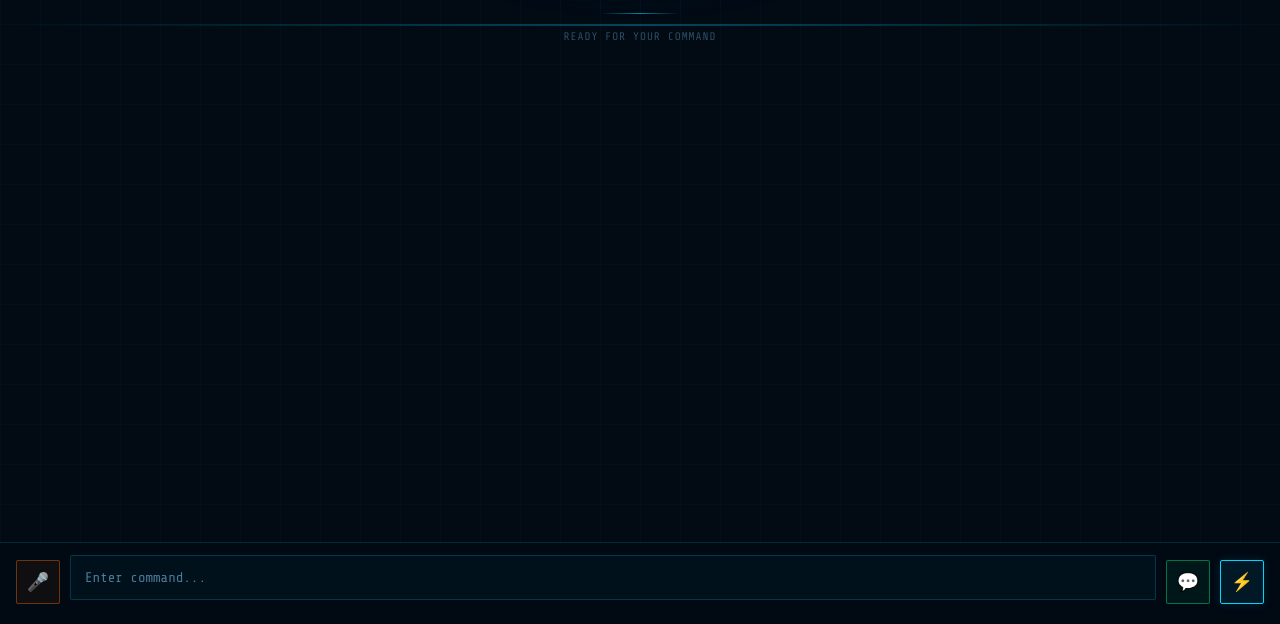
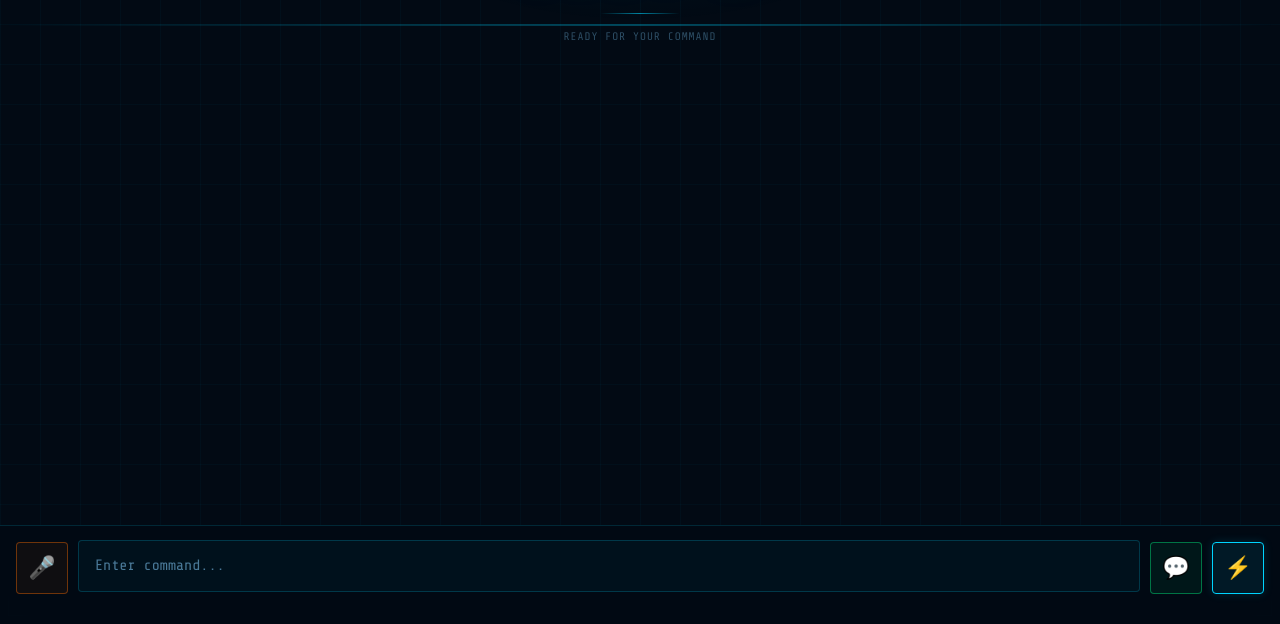
Before and after one commit to hamidumuhammed911-commits/jarvis-ai, a plain HTML site: page index.html in a window 1280 px wide. Shown: the part 176-800 px from the top of the page. Drawn offline with nearby package versions, Linux system fonts and the light colour scheme.

Commit message:
Update index.html

```diff
--- a/index.html
+++ b/index.html
@@ -326,54 +326,60 @@
     /* ── INPUT AREA ── */
     footer {
       position: relative; z-index: 10;
-      padding: 12px 16px 20px;
+      padding: 14px 16px 28px;
       border-top: 1px solid rgba(0,212,255,0.15);
       background: rgba(2,10,20,0.97);
       backdrop-filter: blur(10px);
     }
 
-    .input-row { display: flex; gap: 10px; align-items: flex-end; }
+    .input-row { display: flex; gap: 10px; align-items: center; }
     .input-wrap { flex: 1; position: relative; }
 
     #userInput {
       width: 100%;
       background: rgba(0,212,255,0.04);
       border: 1px solid rgba(0,212,255,0.2);
-      border-radius: 2px;
+      border-radius: 4px;
       color: var(--text);
       font-family: 'Share Tech Mono', monospace;
-      font-size: 14px;
-      padding: 11px 14px;
+      font-size: 15px;
+      padding: 14px 16px;
       resize: none; outline: none;
       line-height: 1.5;
-      max-height: 100px; min-height: 44px;
+      max-height: 120px; min-height: 52px;
       transition: border-color 0.2s, box-shadow 0.2s;
+      -webkit-appearance: none;
     }
     #userInput:focus { border-color: rgba(0,212,255,0.5); box-shadow: 0 0 12px rgba(0,212,255,0.1); }
     #userInput::placeholder { color: var(--text-dim); }
 
     .btn-send {
-      width: 44px; height: 44px; border-radius: 2px;
+      width: 52px; height: 52px; border-radius: 4px;
       border: 1px solid var(--accent);
       background: rgba(0,212,255,0.08);
-      color: var(--accent); font-size: 18px;
+      color: var(--accent); font-size: 22px;
       cursor: pointer;
       display: flex; align-items: center; justify-content: center;
-      transition: all 0.2s; flex-shrink: 0;
+      transition: all 0.15s; flex-shrink: 0;
       box-shadow: 0 0 10px rgba(0,212,255,0.15);
+      -webkit-tap-highlight-color: rgba(0,212,255,0.2);
+      touch-action: manipulation;
     }
-    .btn-send:active { background: rgba(0,212,255,0.2); box-shadow: var(--glow); transform: scale(0.95); }
+    .btn-send:active { background: rgba(0,212,255,0.3); box-shadow: var(--glow); transform: scale(0.93); }
     .btn-send:disabled { opacity: 0.3; cursor: not-allowed; }
 
     .btn-voice {
-      width: 44px; height: 44px; border-radius: 2px;
+      width: 52px; height: 52px; border-radius: 4px;
       border: 1px solid rgba(255,107,0,0.4);
       background: rgba(255,107,0,0.06);
-      color: var(--accent3); font-size: 18px;
+      color: var(--accent3); font-size: 22px;
       cursor: pointer;
       display: flex; align-items: center; justify-content: center;
-      transition: all 0.2s; flex-shrink: 0;
+      transition: all 0.15s; flex-shrink: 0;
+      -webkit-tap-highlight-color: rgba(255,107,0,0.2);
+      touch-action: manipulation;
     }
+    .btn-voice:active { background: rgba(255,107,0,0.2); transform: scale(0.93); }
     .btn-voice.listening {
       border-color: var(--accent3);
       background: rgba(255,107,0,0.15);
@@ -387,15 +393,17 @@
 
     /* Live conversation button in footer */
     .btn-live-trigger {
-      width: 44px; height: 44px; border-radius: 2px;
+      width: 52px; height: 52px; border-radius: 4px;
       border: 1px solid rgba(0,255,136,0.4);
       background: rgba(0,255,136,0.06);
-      color: var(--green); font-size: 18px;
+      color: var(--green); font-size: 22px;
       cursor: pointer;
       display: flex; align-items: center; justify-content: center;
-      transition: all 0.2s; flex-shrink: 0;
+      transition: all 0.15s; flex-shrink: 0;
+      -webkit-tap-highlight-color: rgba(0,255,136,0.2);
+      touch-action: manipulation;
     }
-    .btn-live-trigger:active { background: rgba(0,255,136,0.15); transform: scale(0.95); }
+    .btn-live-trigger:active { background: rgba(0,255,136,0.2); transform: scale(0.93); }
 
     /* corner decorations */
     .corner { position: fixed; width: 20px; height: 20px; opacity: 0.4; z-index: 5; }
@@ -548,15 +556,4 @@
     }
 
     // ── TEXT CHAT ──
-    inputEl.addEventListener('input', () => {
-      inputEl.style.height = 'auto';
-      inputEl.style.height = Math.min(inputEl.scrollHeight, 100) + 'px';
-    });
-
-    inputEl.addEventListener('keydown', e => {
-      if (e.key === 'Enter' && !e.shiftKey) { e.preventDefault(); sendMessage(); }
-    });
-
-    sendBtn.addEventListener('click', sendMessage);
-
-    async function sendMessage() {
+    in
```
